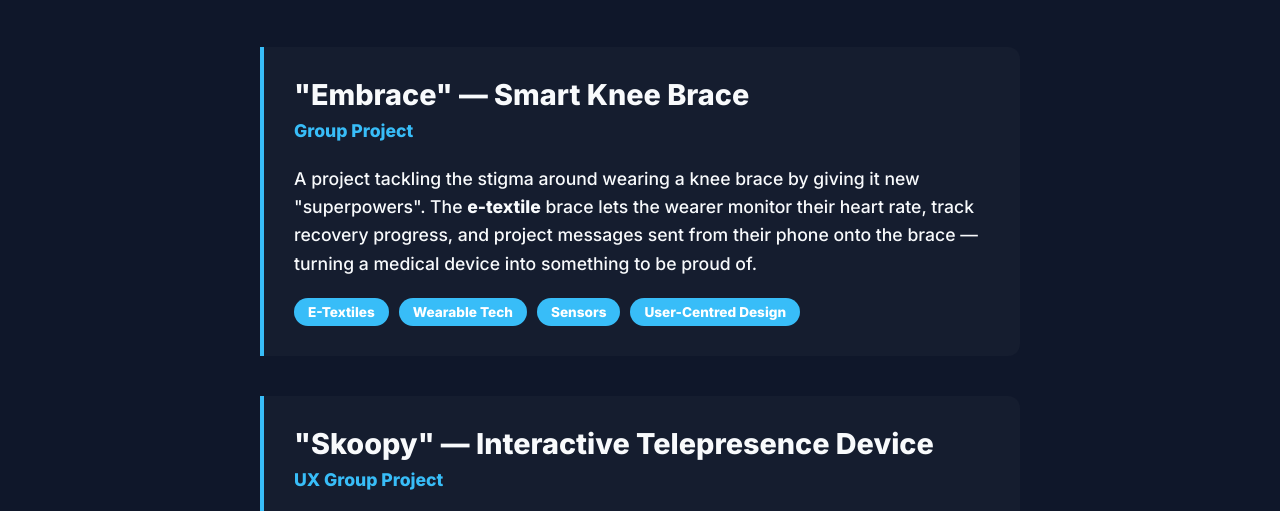
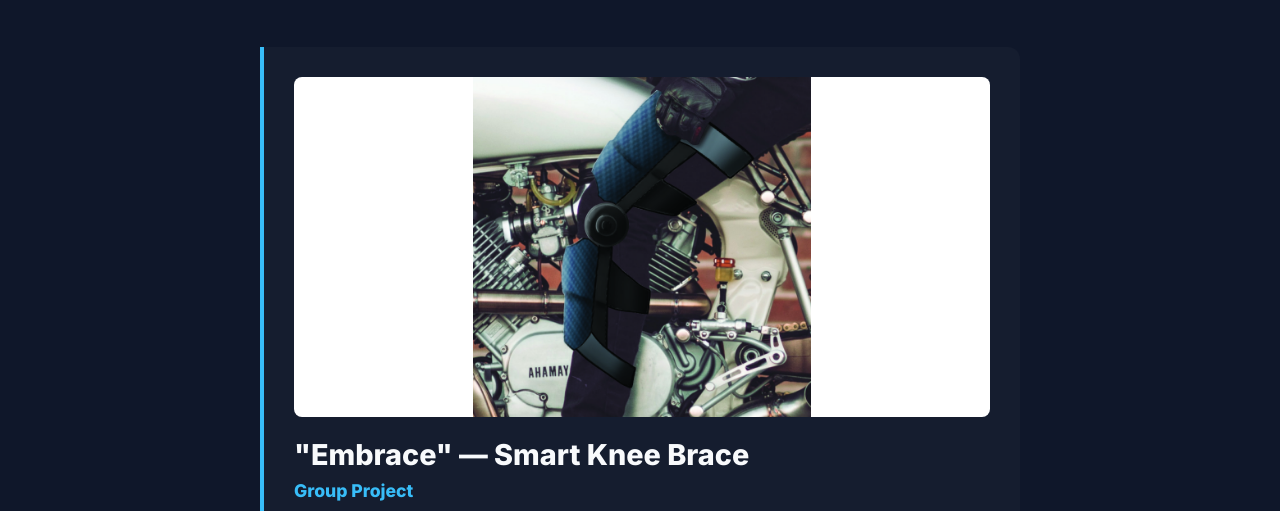
Before and after one commit to SamRoels1/digital-resume, a plain HTML site: page product.html in a window 1280 px wide. Shown: the part 275-786 px from the top of the page. Drawn offline with nearby package versions, Linux system fonts and the light colour scheme.

Commit message:
images of PO projects

```diff
--- a/product.html
+++ b/product.html
@@ -40,6 +40,7 @@
     <main class="page-content">
 
         <article class="detail-card">
+            <img class="project-img" src="images/embrace.jpg" alt="Render of the Embrace smart knee brace worn on a leg">
             <h2>"Embrace" — Smart Knee Brace</h2>
             <p class="date">Group Project</p>
             <p>A project tackling the stigma around wearing a knee brace by giving it new "superpowers". The <strong>e-textile</strong> brace lets the wearer monitor their heart rate, track recovery progress, and project messages sent from their phone onto the brace — turning a medical device into something to be proud of.</p>
@@ -53,6 +54,7 @@
         </article>
 
         <article class="detail-card">
+            <img class="project-img" src="images/skoopy.jpg" alt="The Skoopy device on a school desk among children raising their hands">
             <h2>"Skoopy" — Interactive Telepresence Device</h2>
             <p class="date">UX Group Project</p>
             <p>An interactive product that remotely connects a sick child at home with their classroom. Using an on-screen interface, a camera, speakers, and an LED light, we designed playful interactions that help the child feel present and connected with their class.</p>
@@ -65,6 +67,7 @@
         </article>
 
         <article class="detail-card">
+            <img class="project-img" src="images/photobooth.jpg" alt="Render of the redesigned wheelchair-accessible photobooth">
             <h2>Accessible Photobooth — Redesign</h2>
             <p class="date">Group Project</p>
             <p>A detailed redesign of an existing photobooth to make it wheelchair-accessible, with a booth that can raise and lower to the user. A technical, structural challenge that required rethinking the product down to the smallest mechanical detail.</p>
@@ -77,6 +80,7 @@
         </article>
 
         <article class="detail-card">
+            <img class="project-img" src="images/rooftop.jpg" alt="Render of the modular rooftop furniture with unfolding windscreen">
             <h2>Bachelor's Thesis — Modular Rooftop Furniture</h2>
             <p class="date">Solo Project</p>
             <p>A configurable seating system for public rooftop terraces, seating at least six people in any layout the buyer composes. It features an unfolding windscreen that rotates 270° to follow the wind. Designed down to the manufacturing details, considering every step of the design and production process.</p>
--- a/style.css
+++ b/style.css
@@ -347,6 +347,16 @@ body {
     border-radius: 0 12px 12px 0;
 }
 
+.detail-card .project-img {
+    display: block;
+    width: 100%;
+    max-height: 340px;
+    object-fit: contain;
+    background: #ffffff; /* renders sit on white, keeps them clean in dark & light mode */
+    border-radius: 8px;
+    margin-bottom: 20px;
+}
+
 .detail-card h2 {
     font-size: 1.8rem;
     margin-bottom: 5px;
```
Also changed, not shown: images/embrace.jpg (added), images/photobooth.jpg (added), images/rooftop.jpg (added), images/skoopy.jpg (added).
